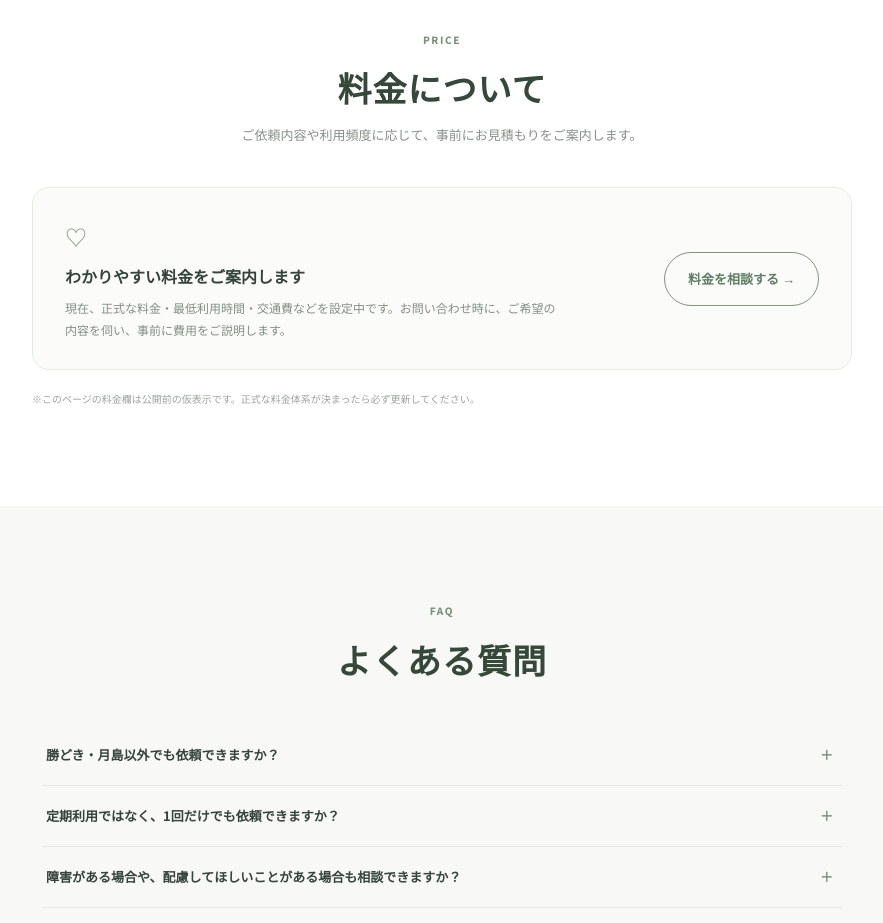
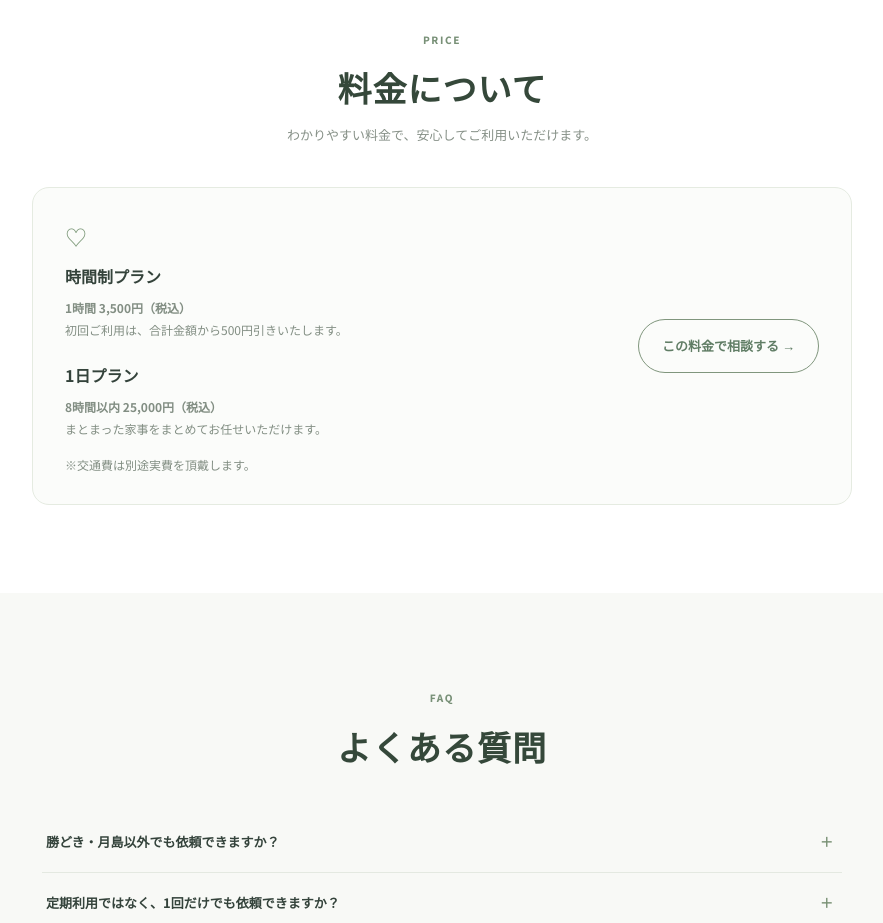
Before and after one commit to kaji-omakase/machino-kaji-support, a plain HTML site: page index.html in a window 1280 px wide. Shown: the part 3120-4043 px from the top of the page, without its empty margins (198-1081 px from the left). Drawn offline with Linux system fonts and the light colour scheme.

Commit message:
料金プランを公開表示に更新

```diff
--- a/index.html
+++ b/index.html
@@ -113,13 +113,19 @@
       <div class="container price-wrap">
         <div class="section-heading">
           <span class="eyebrow">PRICE</span><h2>料金について</h2>
-          <p>ご依頼内容や利用頻度に応じて、事前にお見積もりをご案内します。</p>
+          <p>わかりやすい料金で、安心してご利用いただけます。</p>
         </div>
         <div class="price-placeholder">
-          <div><span class="price-icon">♡</span><h3>わかりやすい料金をご案内します</h3><p>現在、正式な料金・最低利用時間・交通費などを設定中です。お問い合わせ時に、ご希望の内容を伺い、事前に費用をご説明します。</p></div>
-          <a class="button button-outline" href="#contact">料金を相談する →</a>
+          <div>
+            <span class="price-icon">♡</span>
+            <h3>時間制プラン</h3>
+            <p><strong>1時間 3,500円（税込）</strong><br>初回ご利用は、合計金額から500円引きいたします。</p>
+            <h3 style="margin-top:20px">1日プラン</h3>
+            <p><strong>8時間以内 25,000円（税込）</strong><br>まとまった家事をまとめてお任せいただけます。</p>
+            <p style="margin-top:14px">※交通費は別途実費を頂戴します。</p>
+          </div>
+          <a class="button button-outline" href="#contact">この料金で相談する →</a>
         </div>
-        <p class="small-note">※このページの料金欄は公開前の仮表示です。正式な料金体系が決まったら必ず更新してください。</p>
       </div>
     </section>
 
```
